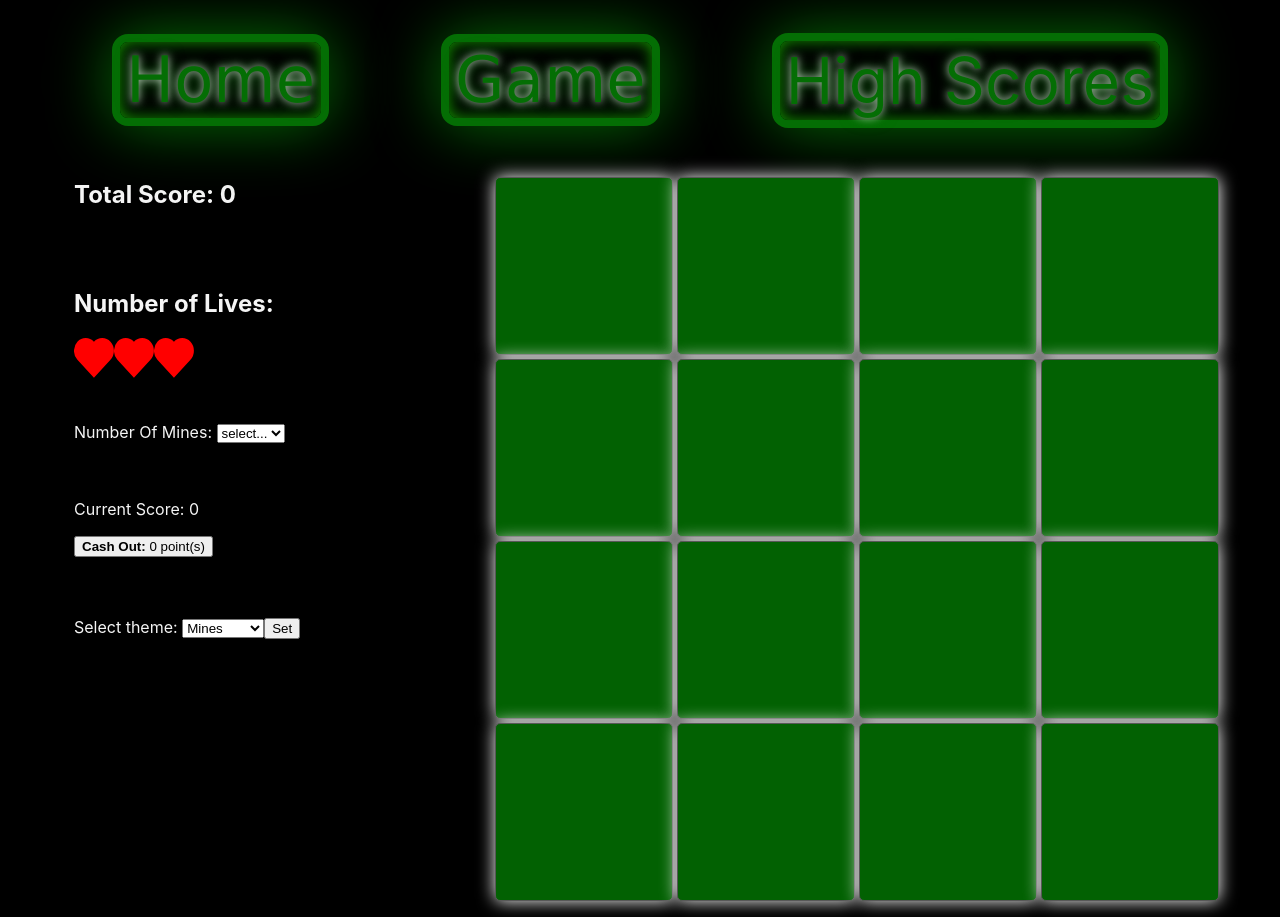
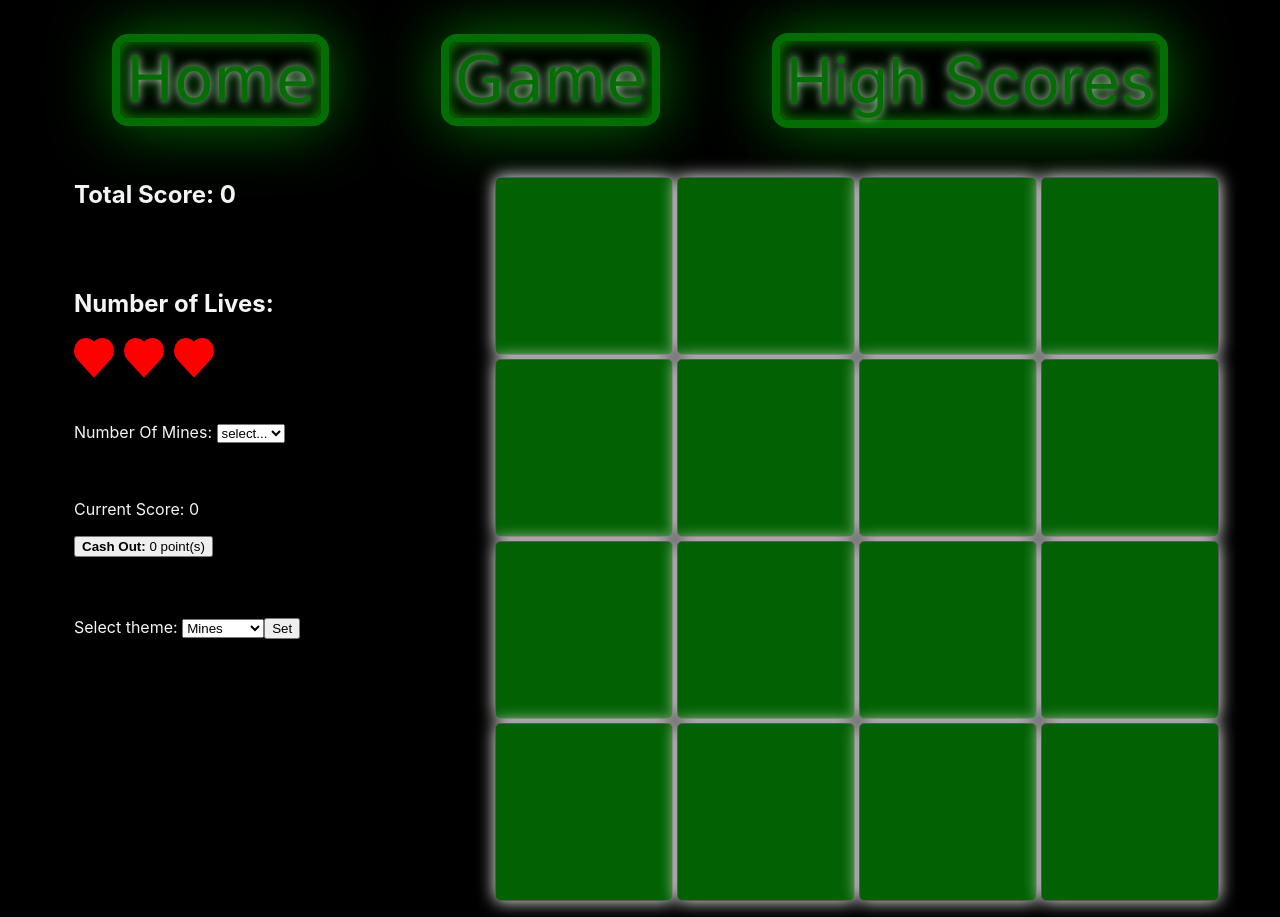
Before and after one commit to StrtMilne/E53-Mine-Your-Business, a React (Create React App) app in the folder client/: page /game in a window 1280 px wide. Built offline with nearby package versions, Linux system fonts and the light colour scheme; no server answers.

Commit message:
Styled the hearts a bit.

```diff
--- a/client/src/containers/GameContainer.js
+++ b/client/src/containers/GameContainer.js
@@ -191,6 +191,8 @@ const GameContainer = function () {
         // console.log(event.target.value); // testing
         const dropdownValue = parseInt(event.target.value);
         setNumberMines(dropdownValue);
+        // setNumberOfLives(3);
+        // resetGame();
     }
 
     // database functions
--- a/client/src/containers/static/GameContainer.css
+++ b/client/src/containers/static/GameContainer.css
@@ -62,6 +62,12 @@
 .heart-images {
     display: flex;
     flex-flow: row nowrap;
+    /* border: 1px solid white; */
+}
+
+.heart-images > div > img {
+    /* border: 1px solid white; */
+    margin-right: 10px;
 }
 
 .lives-data {
```
